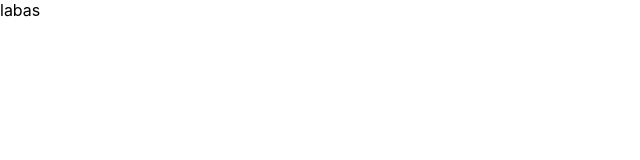
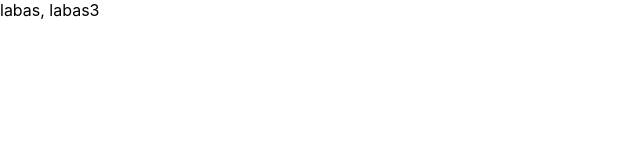
Before and after one commit to irgipaulius/website-masazai.net, a React (Create React App) app: page / in a window 1280 px wide. Shown: the top 160 px of the page, without its empty margins (0-640 px from the left). Built offline with nearby package versions, Linux system fonts and the light colour scheme.

Commit message:
added labas3

```diff
--- a/src/App.js
+++ b/src/App.js
@@ -10,7 +10,7 @@ import NavBar from "./NavBar";
 function App() {
   return (
     <div className="App">
-      labas
+      labas, labas3
     </div>
   );
 }
```
